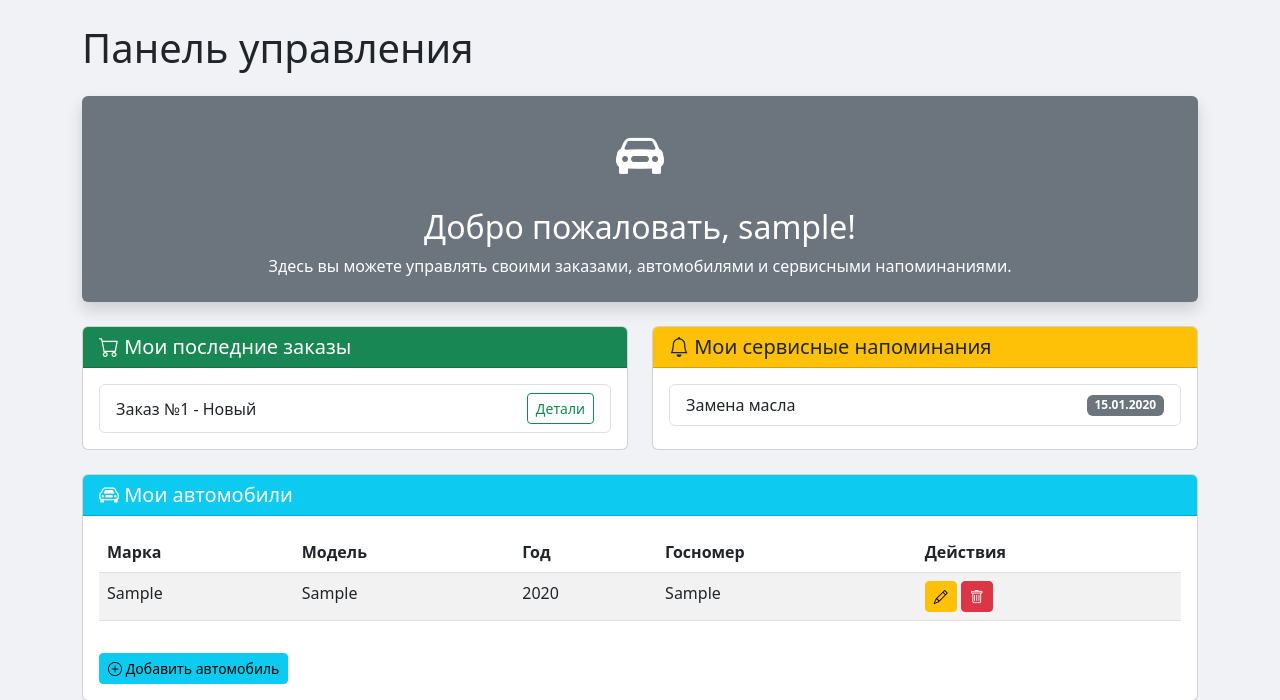
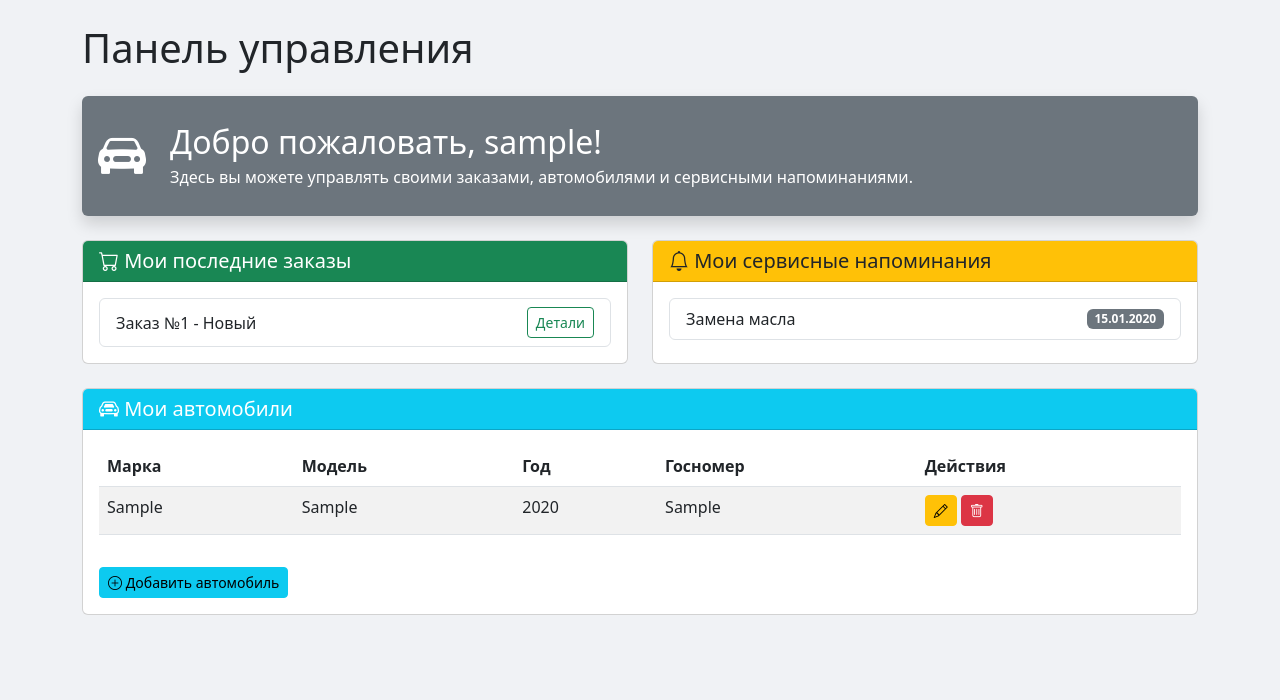
Before and after one commit to Akika15/crm-auto, a Django app: template crm_app/templates/crm_app/dashboard.html in a window 1280 px wide. Shown: the part 56-756 px from the top of the page. Run offline with Django 5.2, Linux system fonts and the light colour scheme; the template is opened without the code that fills it: values that come from a table or form of the project are taken from there, others are empty; a user stored in the database is signed in; tables that the repository leaves empty hold one stand-in row (values such as "Sample post").

Commit message:
Move greeting text to left, car icon left, gray background

```diff
--- a/crm_app/templates/crm_app/dashboard.html
+++ b/crm_app/templates/crm_app/dashboard.html
@@ -91,16 +91,20 @@
     </div>
 
 {% else %}
-    <!-- ОБЫЧНЫЙ ПОЛЬЗОВАТЕЛЬ -->
+    <!-- ОБЫЧНЫЙ ПОЛЬЗОВАТЕЛЬ (КЛИЕНТ) - КАК НА ФОТО -->
     <div class="row mb-4">
         <div class="col-12">
             <div class="card bg-secondary text-white border-0 shadow">
-                <div class="card-body text-center py-4">
-                    <div class="mb-3">
-                        <i class="bi bi-car-front-fill" style="font-size: 48px;"></i>
+                <div class="card-body py-4">
+                    <div class="d-flex align-items-center">
+                        <div class="me-4">
+                            <i class="bi bi-car-front-fill" style="font-size: 48px;"></i>
+                        </div>
+                        <div>
+                            <h2 class="card-title mb-1">Добро пожаловать, {{ user.username }}!</h2>
+                            <p class="card-text mb-0">Здесь вы можете управлять своими заказами, автомобилями и сервисными напоминаниями.</p>
+                        </div>
                     </div>
-                    <h2 class="card-title">Добро пожаловать, {{ user.username }}!</h2>
-                    <p class="card-text">Здесь вы можете управлять своими заказами, автомобилями и сервисными напоминаниями.</p>
                 </div>
             </div>
         </div>
```
